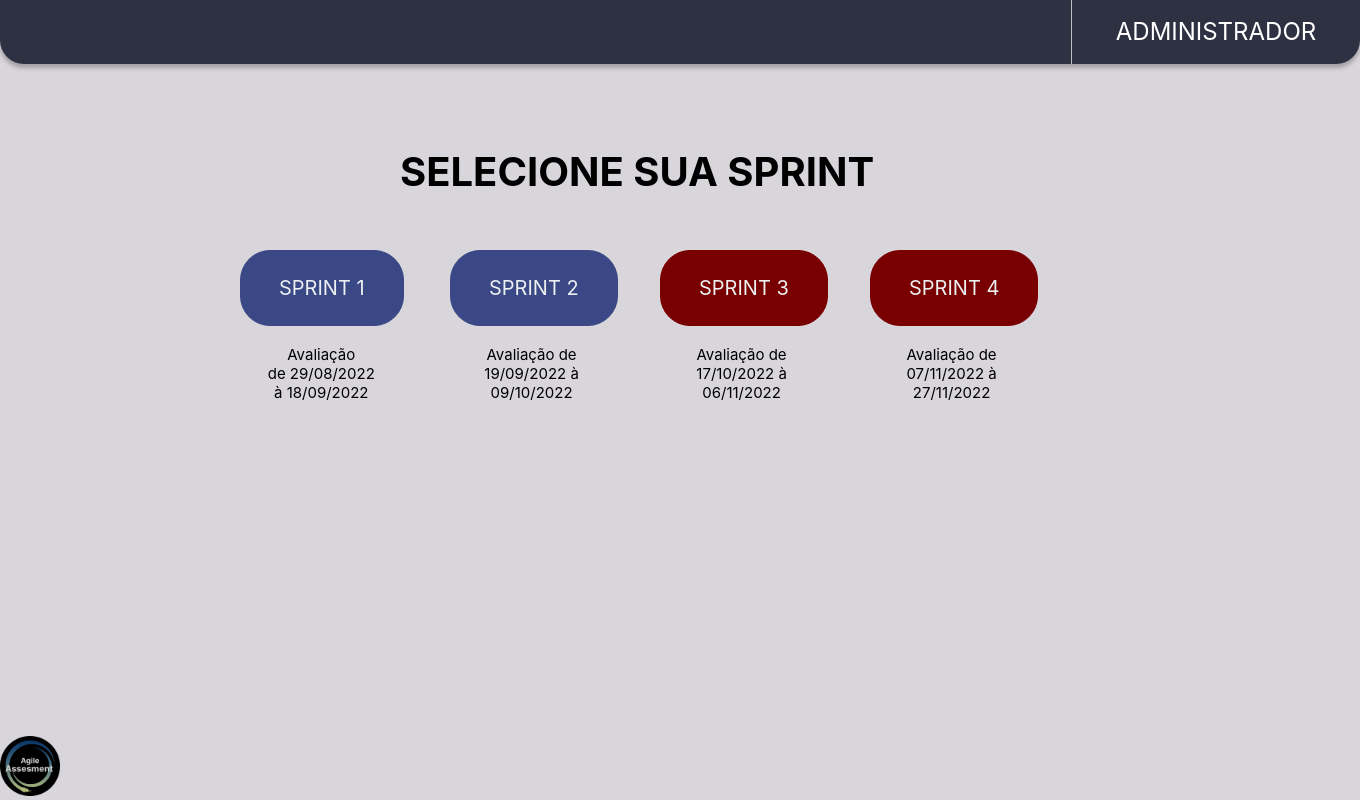
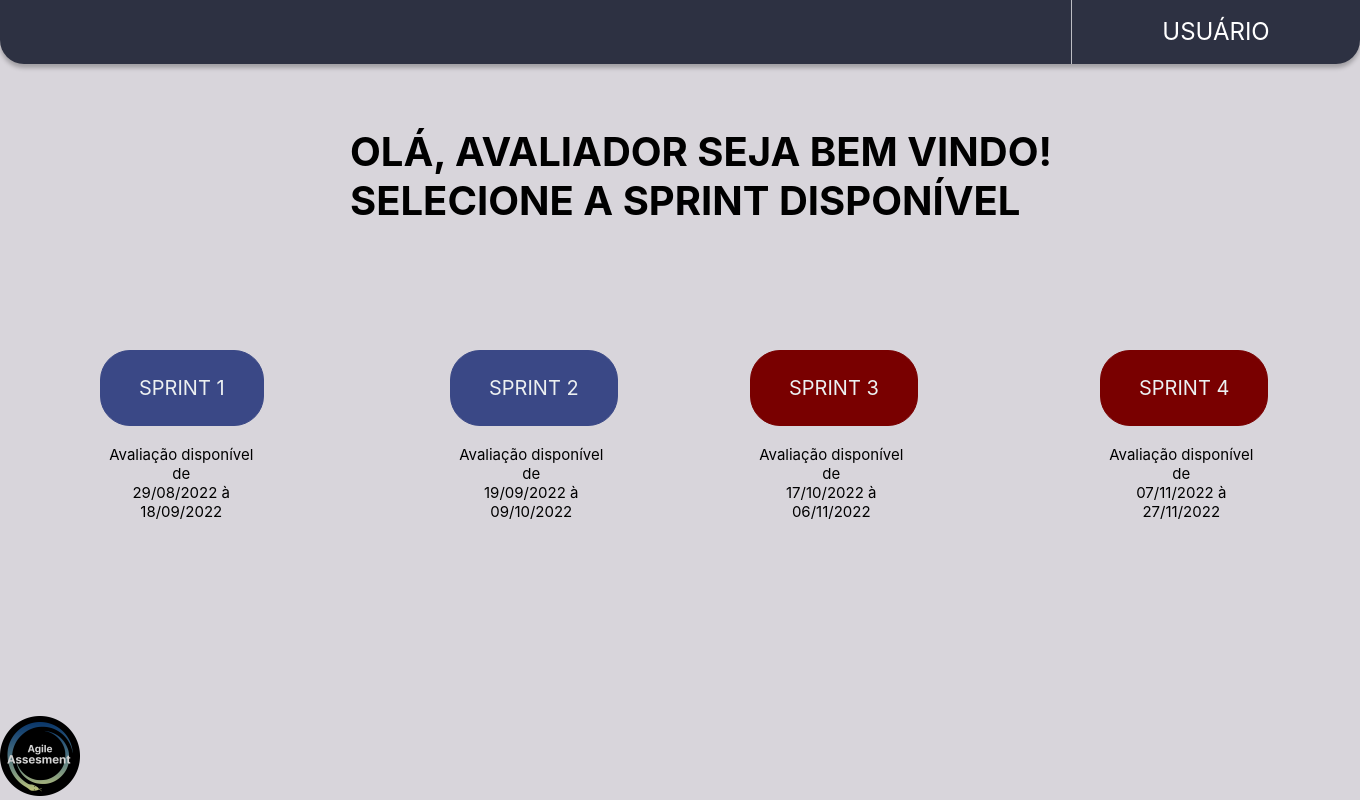
Before and after one commit to Pythonators/API_semestre1_pythonators, a Flask app: page /sprint in a window 1360 px wide. Run offline with Flask 2, Linux system fonts and the light colour scheme.

Commit message:
ajuste da imagem

```diff
--- a/API_PythonatorsFlask2.0/Website/Pessoas.json
+++ b/API_PythonatorsFlask2.0/Website/Pessoas.json
@@ -1 +1 @@
-{"_default": {}}
+{"_default": {"1": {"id": "1", "cargo": "Al", "nome": "", "usuario": "", "senha": "", "funcao": "", "time": ""}, "2": {"id": "1", "cargo": "ALUNO", "nome": "Gabriel", "usuario": "Gabiru", "senha": "123", "funcao": "DEV", "time": "PYNTONATORS"}}}
--- a/API_PythonatorsFlask2.0/Website/static/style_sprint.css
+++ b/API_PythonatorsFlask2.0/Website/static/style_sprint.css
@@ -8,9 +8,9 @@ color: #000000;
 font-family: 'Inter', sans-serif;
 font-size: 40px;
 position: absolute;
-width: 495px;
-left: 400px;
-top: 120px;}
+width: 750px;
+left: 350px;
+top: 100px;}
 
 body {margin: 0;}
 
@@ -58,33 +58,33 @@ div1 {box-sizing: border-box;
     position: absolute;
     width: 250px;
     height: 250px;
-    left: 240px;
-    top: 250px;
+    left: 100px;
+    top: 350px;
 }
 
 div2{box-sizing: border-box;
     position: absolute;
-    width: 251px;
-    height: 251px;
+    width: 250px;
+    height: 250px;
     left: 450px;
-    top: 250px;
+    top: 350px;
 }
 
 div3 {
     box-sizing: border-box;
     position: absolute;
-    width: 251px;
-    height: 251px;
-    left: 660px;
-    top: 250px;
+    width: 250px;
+    height: 250px;
+    left: 750px;
+    top: 350px;
 }
 
 div4{
     position: absolute;
-    width: 251px;
-    height: 251px;
-    left: 870px;
-    top: 250px;
+    width: 250px;
+    height: 250px;
+    left: 1100px;
+    top: 350px;
 }
 
 /* Decoração dos botões */
--- a/API_PythonatorsFlask2.0/Website/templates/index.html
+++ b/API_PythonatorsFlask2.0/Website/templates/index.html
@@ -12,7 +12,7 @@
     <div class = "main-login">
         <div class="card-login">
             <div class="fotologo">
-                <img src="https://i.imgur.com/ojSRbhn.png">
+                <img src="static/LOGO.png">
             </div>
 
             <form action="/autenticar" method="post">
--- a/API_PythonatorsFlask2.0/Website/templates/sprint.html
+++ b/API_PythonatorsFlask2.0/Website/templates/sprint.html
@@ -13,10 +13,10 @@
 
     <div class="barrasuperior">
         <div class="nomeadm">
-            <h3>ADMINISTRADOR</h3></div>
+            <h3>USUÁRIO</h3></div>
     </div>
 
-<h1> SELECIONE SUA SPRINT</h1>
+<h1> OLÁ, AVALIADOR SEJA BEM VINDO! SELECIONE A SPRINT DISPONÍVEL  </h1>
 
 <!–botão 1 e texto embaixo–>
 <div1 class="box1">
@@ -25,7 +25,7 @@
     </a>
      <div class="texto">
          <br>
-            <span>Avaliação <br>de 29/08/2022<br> à 18/09/2022</span>
+            <span>Avaliação disponível de <br> 29/08/2022 à 18/09/2022</span>
         </div>
     </div></div1>
 
@@ -36,7 +36,7 @@
     </a>
     <div class="texto">
         <br>
-            <span> Avaliação de <br>19/09/2022 à <br>09/10/2022 </span>
+            <span> Avaliação disponível de <br>19/09/2022 à 09/10/2022 </span>
         </div>
 </div2>
 
@@ -47,7 +47,7 @@
    </a>
    <div class="texto">
         <br>
-       <span> Avaliação de <br> 17/10/2022 à <br>06/11/2022 </span>
+       <span> Avaliação disponível de <br> 17/10/2022 à 06/11/2022 </span>
    </div>
 </div3>
 
@@ -58,13 +58,15 @@
   </a>
  <div class="texto">
   <br>
-    <span>Avaliação de <br>07/11/2022 à 27/11/2022</span>
+    <span> Avaliação disponível de <br>07/11/2022 à 27/11/2022</span>
  </div>
 </div4>
 
 <!–rodape–>
 <div class="main">
         <div id="footer">
-            <span><img src="LOGO.png" alt="LOGO" width=60 height=60></span>
+
+     <span> <img src="static/LOGO.png" width=80 height=80> </span>
+
         </div>
 </div>
```
